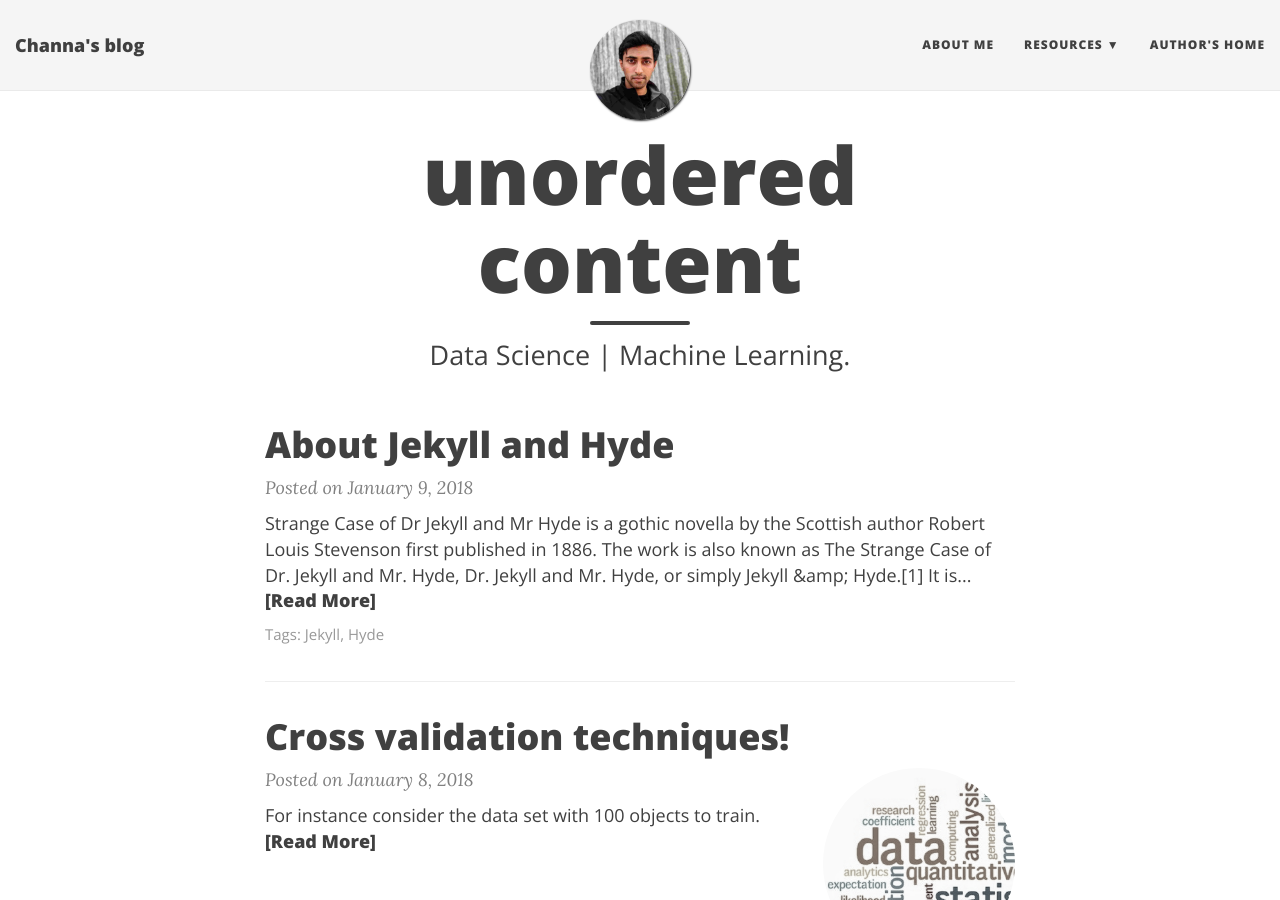
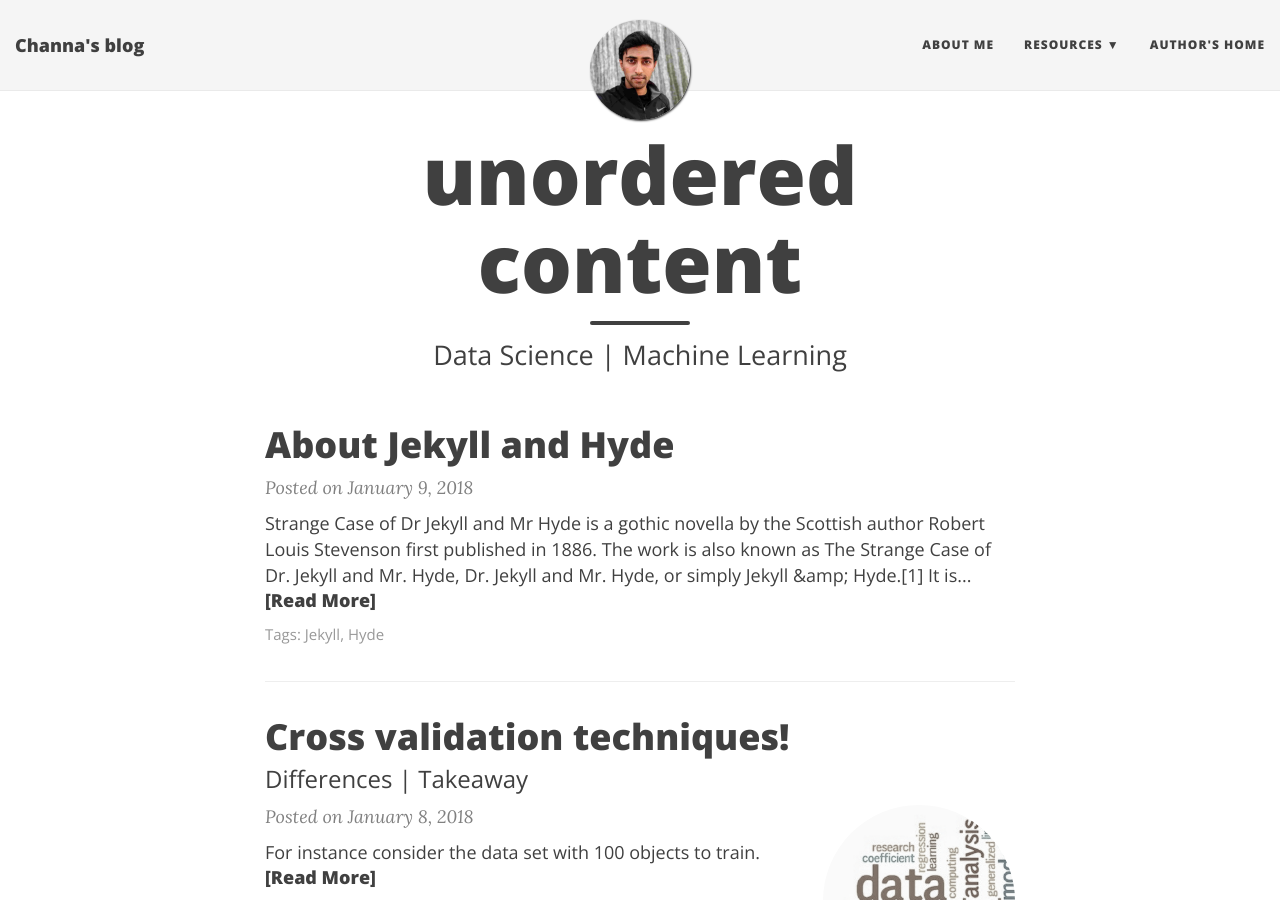
Before and after one commit to channagithub/channabasavagola.github.io, a Jekyll site: the page built from index.html, in a window 1280 px wide and 900 px high. Built offline with Jekyll 4.4.1, drawn with Linux system fonts in a browser that asks for light colours; nearby versions of some CDN libraries; the list of posts is cut into pages by our own code.

```diff
--- a/_config.yml
+++ b/_config.yml
@@ -104,7 +104,7 @@ url-pretty: "https://channabasavagola.github.io/"  # eg. "deanattali.com/beautif
 
 # --- Misc --- #
 # Fill in your Disqus shortname (NOT the userid) if you want to support Disqus comments
-#disqus: ""
+disqus: "channabasava"
 
 # Fill in your Google Analytics ID to track your website using GA
 #google_analytics: ""
--- a/_posts/2018-01-08-first-post.md
+++ b/_posts/2018-01-08-first-post.md
@@ -1,8 +1,10 @@
 ---
 layout: post
 title: Cross validation techniques!
+subtitle: Differences | Takeaway
 image: /img/firstPost.jpeg
 tags: [data science, machine learning]
+comments: true
 ---
 
 For instance consider the data set with 100 objects to train.
--- a/index.html
+++ b/index.html
@@ -1,7 +1,7 @@
 ---
 layout: page
 title: unordered content
-subtitle: Data Science | Machine Learning.
+subtitle: Data Science | Machine Learning
 use-site-title: true
 ---
 
```
Also changed, not shown: img/avatar-icon_original.png (deleted), 2 other files.
